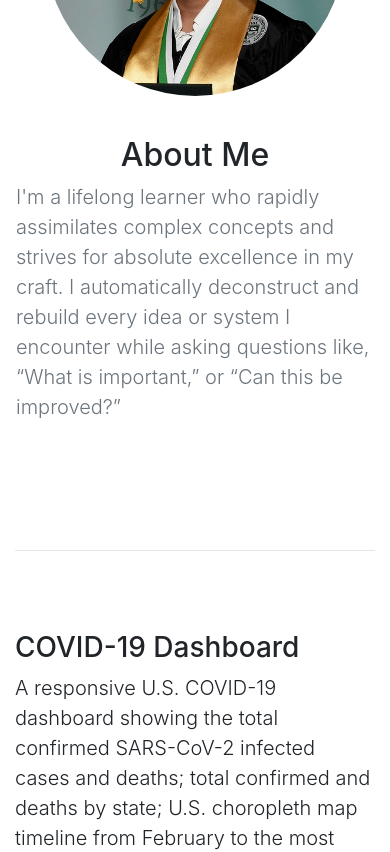
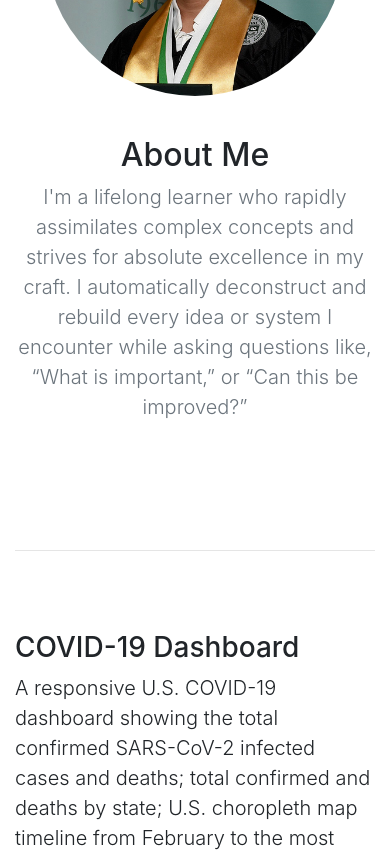
Before and after one commit to claudealdric/caldric.github.io, a React (Create React App) app: page / in a window 390 px wide. Shown: the part 1080-1932 px from the top of the page. Built offline with nearby package versions, Linux system fonts and the light colour scheme.

Commit message:
Revise styling
- Center about me blurb on media query
- Convert tools to two columns on phone-size screens

```diff
--- a/src/components/AboutMe.css
+++ b/src/components/AboutMe.css
@@ -19,6 +19,7 @@
 @media (max-width: 767px) {
   .brand-statement {
     align-items: center;
+    text-align: center;
     margin-top: 40px;
     padding: 0;
   }
--- a/src/components/Skills.tsx
+++ b/src/components/Skills.tsx
@@ -10,7 +10,10 @@ const Skills = () => {
         <h2 className="text-center mb-5">Tools</h2>
         <div className="row">
           {skills.map((skill) => (
-            <div className="col-lg-2 col-md-3 col-sm-4 skill" key={skill.name}>
+            <div
+              className="col-lg-2 col-md-3 col-sm-4 col-6 skill"
+              key={skill.name}
+            >
               <img className="skill-img" src={skill.imgSrc} alt={skill.name} />
               <p className="text-muted">{skill.name}</p>
             </div>
```
